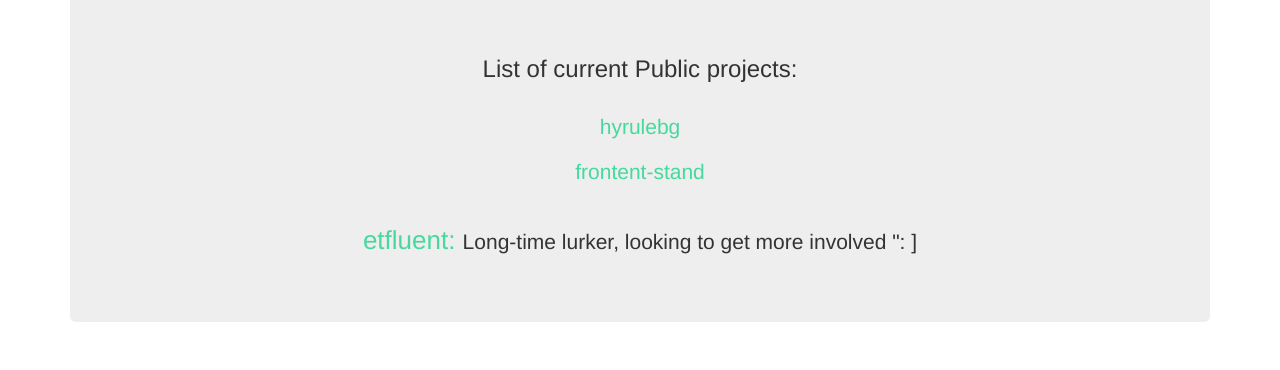
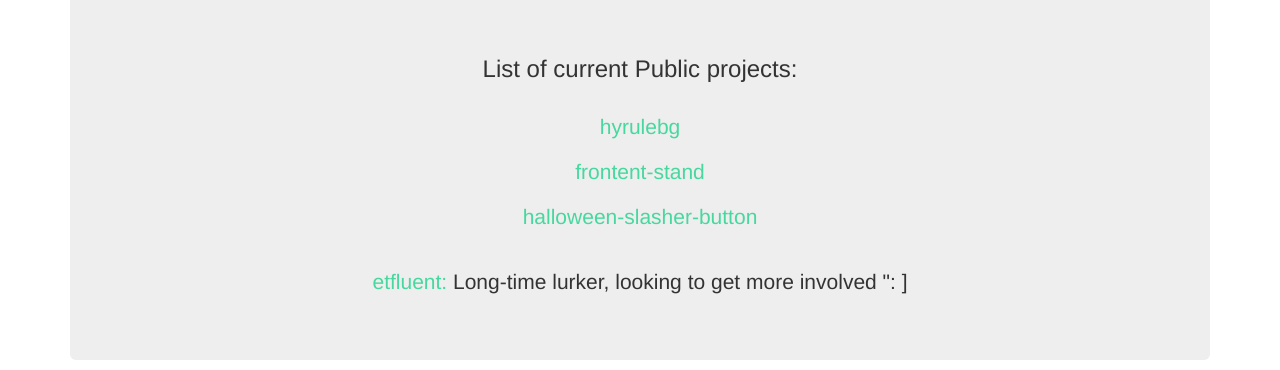
Before and after one commit to etfluent/etfluent.github.io, a plain HTML site: page index.html in a window 1280 px wide. Shown: the part 82-452 px from the top of the page. Drawn offline with nearby package versions, Linux system fonts and the light colour scheme.

Commit message:
Update: 11-16-2016

```diff
--- a/index.html
+++ b/index.html
@@ -34,8 +34,9 @@
 <br>
 <p><a class="green-text" href="https://github.com/etfluent/hyrulebg">hyrulebg</a></p>
 <p><a class="green-text" href="https://github.com/etfluent/frontend-stand">frontent-stand</a></p>
+<p><a class="green-text" href="https://github.com/etfluent/Halloween-slasher-button">halloween-slasher-button</a></p>
 <br>
-<p><span class="green-text">etfluent: </span>Long-time lurker, looking to get more involved ": ]</p>
+<p><a class="green-text" href="https://github.com/etfluent/">etfluent: </a>Long-time lurker, looking to get more involved ": ]</p>
 
 </div></div>
 
```
Also changed, not shown: 1 other file.
